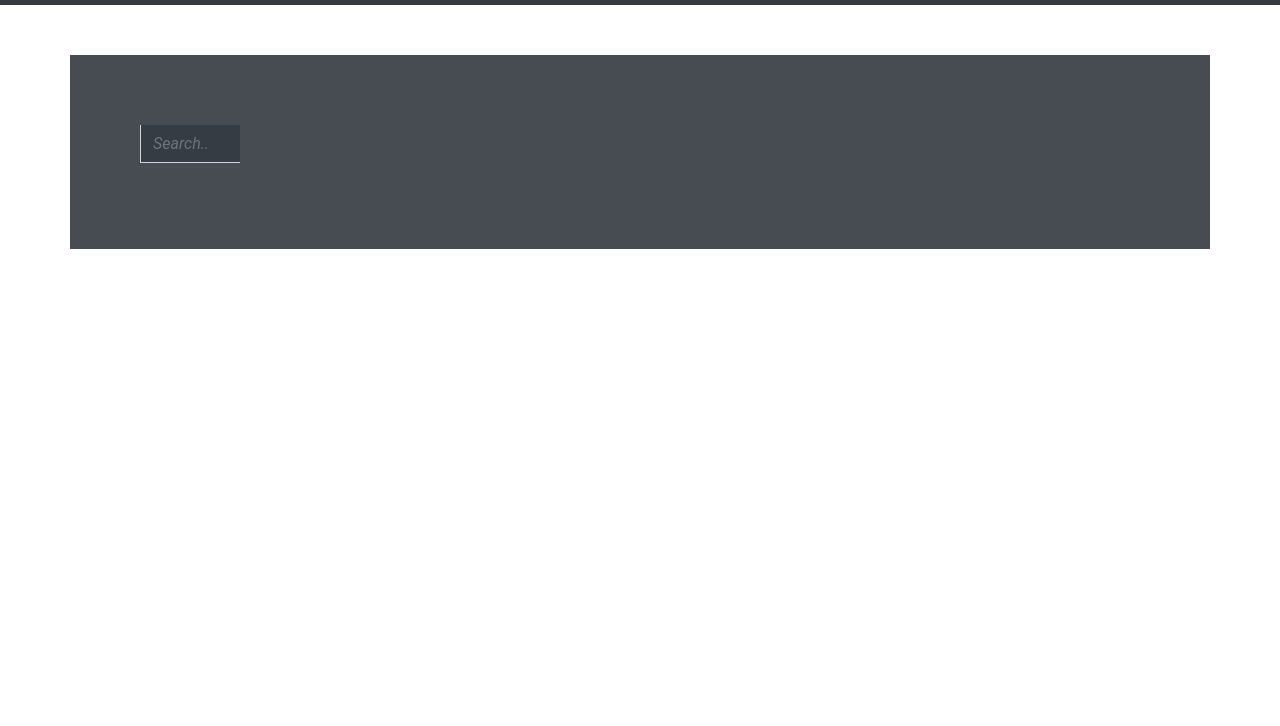
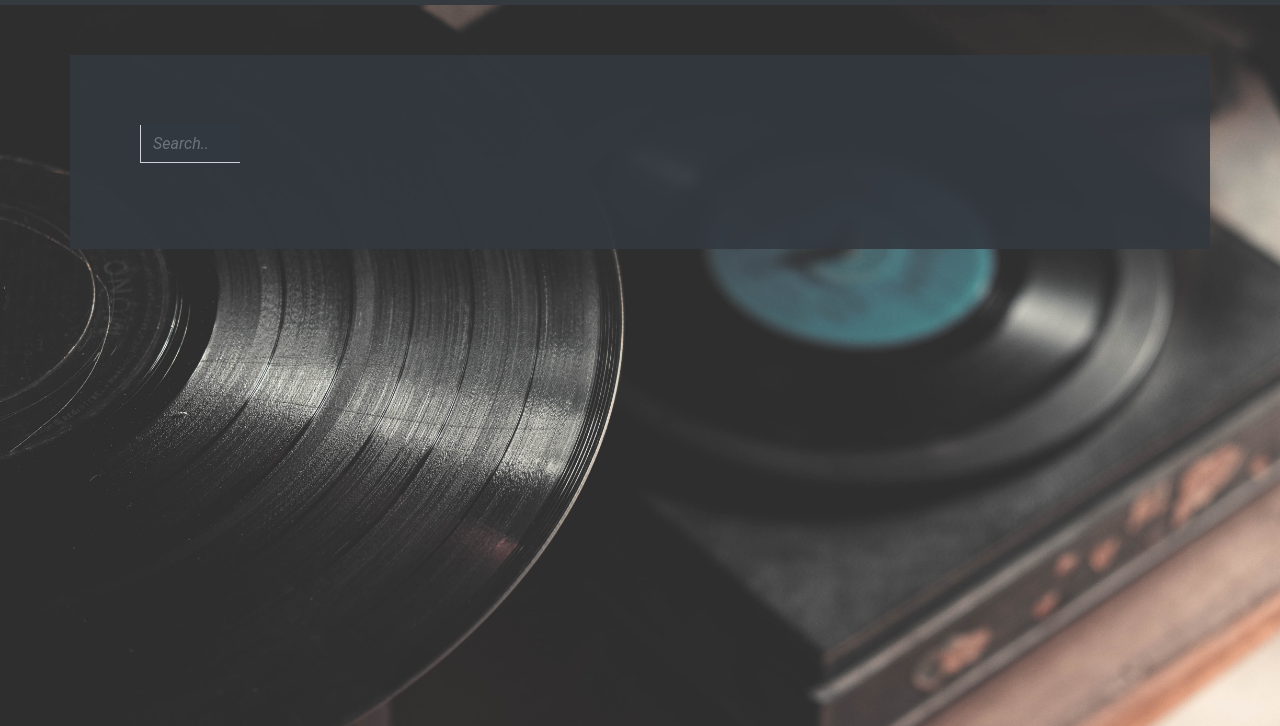
Before and after one commit to DreissenZulu/Project-2, a plain HTML site: page index.html in a window 1280 px wide. Shown: the part 74-800 px from the top of the page. Drawn offline with nearby package versions, Linux system fonts and the light colour scheme.

Commit message:
bg path fix

```diff
--- a/assets/css/album.css
+++ b/assets/css/album.css
@@ -1,5 +1,5 @@
 body {
-    background-image: url(assets/images/background.jpg);
+    background-image: url(../images/background.jpg);
     background-size: cover;
     background-repeat: no-repeat;
     font-family: 'Roboto', sans-serif;
--- a/assets/css/index.css
+++ b/assets/css/index.css
@@ -1,5 +1,5 @@
 body {
-    background-image: url(assets/images/background.jpg);
+    background-image: url(../images/background.jpg);
     background-size: cover;
     background-repeat: no-repeat;
     font-family: 'Roboto', sans-serif;
--- a/assets/css/login.css
+++ b/assets/css/login.css
@@ -1,5 +1,5 @@
 body {
-    background-image: url(assets/images/background.jpg);
+    background-image: url(../images/background.jpg);
     background-size: cover;
     background-repeat: no-repeat;
     font-family: 'Roboto', sans-serif;
--- a/assets/css/signup.css
+++ b/assets/css/signup.css
@@ -1,5 +1,5 @@
 body {
-    background-image: url(assets/images/background.jpg);
+    background-image: url(../images/background.jpg);
     background-size: cover;
     background-repeat: no-repeat;
     font-family: 'Roboto', sans-serif;
--- a/assets/css/song.css
+++ b/assets/css/song.css
@@ -1,5 +1,5 @@
 body {
-    background-image: url(assets/images/background.jpg);
+    background-image: url(../images/background.jpg);
     background-size: cover;
     background-repeat: no-repeat;
     font-family: 'Roboto', sans-serif;
```
